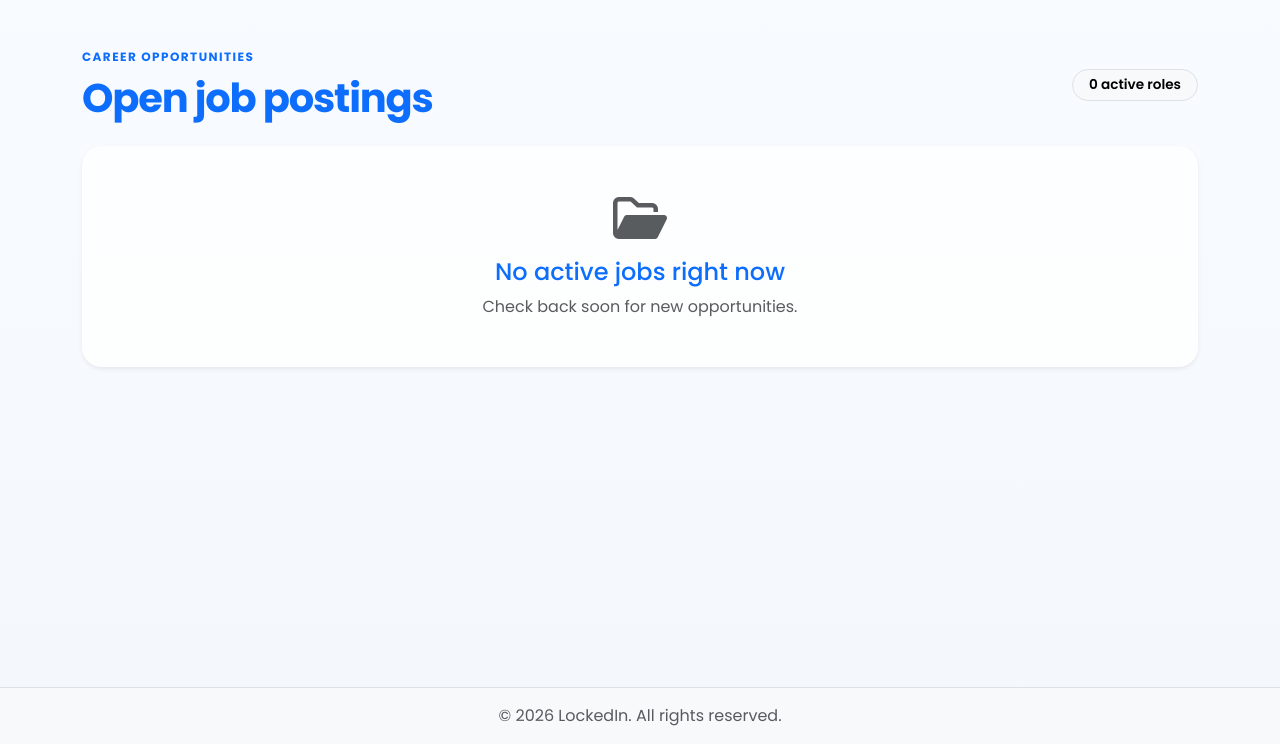
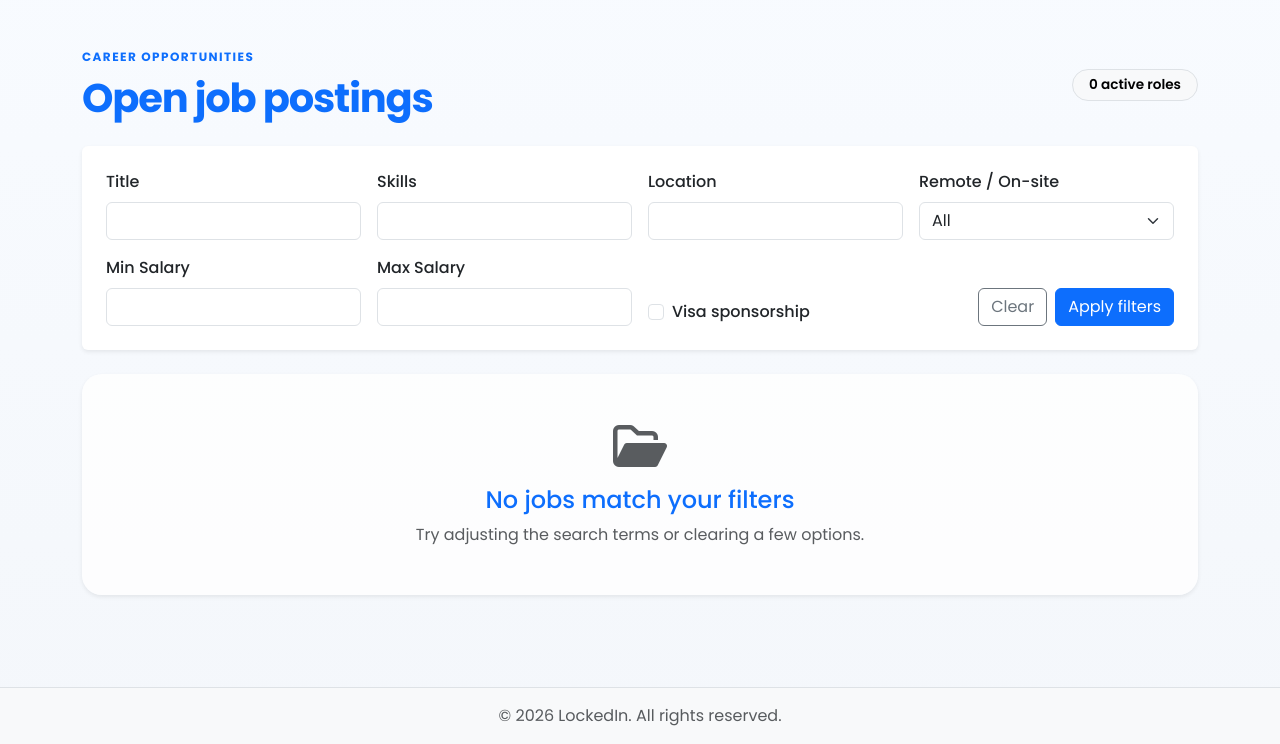
Before and after one commit to malikharmony/lockedin, a Django app: page /jobs/ in a window 1280 px wide. Shown: the part 56-800 px from the top of the page. Run offline with Django 5.2, Linux system fonts and the light colour scheme; data that the repository does not hold is empty; some libraries are stand-ins or nearby versions.

Commit message:
added job filter system
allows job searchers to filter through postings easier

```diff
--- a/jobs/templates/jobs/index.html
+++ b/jobs/templates/jobs/index.html
@@ -11,6 +11,54 @@
       <span class="jobs-count badge rounded-pill text-bg-light border px-3 py-2">
         {{ template_data.jobs|length }} active roles
       </span>
+    </div>
+
+    <div class="card border-0 shadow-sm mb-4">
+      <div class="card-body p-4">
+        <form method="get" action="{% url 'jobs.index' %}" class="row g-3">
+          <div class="col-md-3">
+            <label class="form-label fw-medium" for="title">Title</label>
+            <input type="text" class="form-control" id="title" name="title" value="{{ template_data.filters.title }}">
+          </div>
+          <div class="col-md-3">
+            <label class="form-label fw-medium" for="skills">Skills</label>
+            <input type="text" class="form-control" id="skills" name="skills" value="{{ template_data.filters.skills }}">
+          </div>
+          <div class="col-md-3">
+            <label class="form-label fw-medium" for="location">Location</label>
+            <input type="text" class="form-control" id="location" name="location" value="{{ template_data.filters.location }}">
+          </div>
+          <div class="col-md-3">
+            <label class="form-label fw-medium" for="work_type">Remote / On-site</label>
+            <select class="form-select" id="work_type" name="work_type">
+              <option value="">All</option>
+              <option value="remote" {% if template_data.filters.work_type == 'remote' %}selected{% endif %}>Remote</option>
+              <option value="hybrid" {% if template_data.filters.work_type == 'hybrid' %}selected{% endif %}>Hybrid</option>
+              <option value="in-person" {% if template_data.filters.work_type == 'in-person' %}selected{% endif %}>On-site</option>
+            </select>
+          </div>
+          <div class="col-md-3">
+            <label class="form-label fw-medium" for="salary_min">Min Salary</label>
+            <input type="number" class="form-control" id="salary_min" name="salary_min" min="0" value="{{ template_data.filters.salary_min }}">
+          </div>
+          <div class="col-md-3">
+            <label class="form-label fw-medium" for="salary_max">Max Salary</label>
+            <input type="number" class="form-control" id="salary_max" name="salary_max" min="0" value="{{ template_data.filters.salary_max }}">
+          </div>
+          <div class="col-md-3 d-flex align-items-end">
+            <div class="form-check mt-4">
+              <input class="form-check-input" type="checkbox" id="visa_sponsorship" name="visa_sponsorship" {% if template_data.filters.visa_sponsorship == 'on' %}checked{% endif %}>
+              <label class="form-check-label fw-medium" for="visa_sponsorship">
+                Visa sponsorship
+              </label>
+            </div>
+          </div>
+          <div class="col-md-3 d-flex align-items-end justify-content-md-end gap-2">
+            <a href="{% url 'jobs.index' %}" class="btn btn-outline-secondary">Clear</a>
+            <button type="submit" class="btn btn-primary">Apply filters</button>
+          </div>
+        </form>
+      </div>
     </div>
 
     {% if template_data.jobs %}
@@ -65,8 +113,8 @@
       <div class="empty-jobs card border-0 shadow-sm">
         <div class="card-body text-center py-5">
           <i class="fa-regular fa-folder-open fa-3x text-muted mb-3" aria-hidden="true"></i>
-          <h2 class="h4 text-primary mb-2">No active jobs right now</h2>
-          <p class="text-muted mb-0">Check back soon for new opportunities.</p>
+          <h2 class="h4 text-primary mb-2">No jobs match your filters</h2>
+          <p class="text-muted mb-0">Try adjusting the search terms or clearing a few options.</p>
         </div>
       </div>
     {% endif %}
--- a/jobs/views.py
+++ b/jobs/views.py
@@ -1,4 +1,3 @@
-from django.core.mail import send_mail
 from django.shortcuts import render, redirect
 from django.contrib.auth.decorators import login_required
 from django.contrib import messages
@@ -9,9 +8,48 @@ from django.shortcuts import get_object_or_404
 
 def index(request):
     jobs = JobPosting.objects.filter(status='active').order_by('-date')
+
+    title = (request.GET.get('title') or '').strip()
+    skills = (request.GET.get('skills') or '').strip()
+    location = (request.GET.get('location') or '').strip()
+    salary_min = request.GET.get('salary_min', '').strip()
+    salary_max = request.GET.get('salary_max', '').strip()
+    work_type = (request.GET.get('work_type') or '').strip()
+    visa_sponsorship = request.GET.get('visa_sponsorship')
+
+    if title:
+        jobs = jobs.filter(title__icontains=title)
+    if skills:
+        jobs = jobs.filter(required_skills__icontains=skills)
+    if location:
+        jobs = jobs.filter(location__icontains=location)
+    if salary_min:
+        try:
+            jobs = jobs.filter(salary_max__gte=int(salary_min))
+        except ValueError:
+            pass
+    if salary_max:
+        try:
+            jobs = jobs.filter(salary_min__lte=int(salary_max))
+        except ValueError:
+            pass
+    if work_type in ['in-person', 'hybrid', 'remote']:
+        jobs = jobs.filter(work_type=work_type)
+    if visa_sponsorship == 'on':
+        jobs = jobs.filter(visa_sponsorship=True)
+
     template_data = {
         'title': 'Job Discovery | LockedIn',
         'jobs': jobs,
+        'filters': {
+            'title': title,
+            'skills': skills,
+            'location': location,
+            'salary_min': salary_min,
+            'salary_max': salary_max,
+            'work_type': work_type,
+            'visa_sponsorship': visa_sponsorship,
+        },
     }
     return render(request, 'jobs/index.html', context={'template_data': template_data})
 
@@ -54,26 +92,6 @@ def apply(request, id):
     if cover_letter:
         application.cover_letter = cover_letter
         application.save()
-
-    profile_summary = [
-        f"Name: {request.user.get_full_name() or request.user.username}",
-        f"Username: {request.user.username}",
-        f"Email: {request.user.email or 'Not provided'}",
-        f"Headline: {profile.headline or 'Not provided'}",
-        f"Skills: {profile.skills or 'Not provided'}",
-        f"Experience: {profile.experience or 'Not provided'}",
-        f"About: {profile.about or 'Not provided'}",
-        f"Cover Letter: {cover_letter or 'No cover letter provided'}",
-    ]
-
-    employer_email = job.recruiter.email or 'noreply@lockedin.local'
-    send_mail(
-        subject=f'New application for {job.title}',
-        message='\n'.join(profile_summary),
-        from_email='noreply@lockedin.local',
-        recipient_list=[employer_email],
-        fail_silently=True,
-    )
 
     messages.success(request, 'Your profile information has been sent to the employer.')
     return redirect('jobs.detail', id=job.id)
```
Also changed, not shown: jobs/tests.py (+43 -49 lines).
